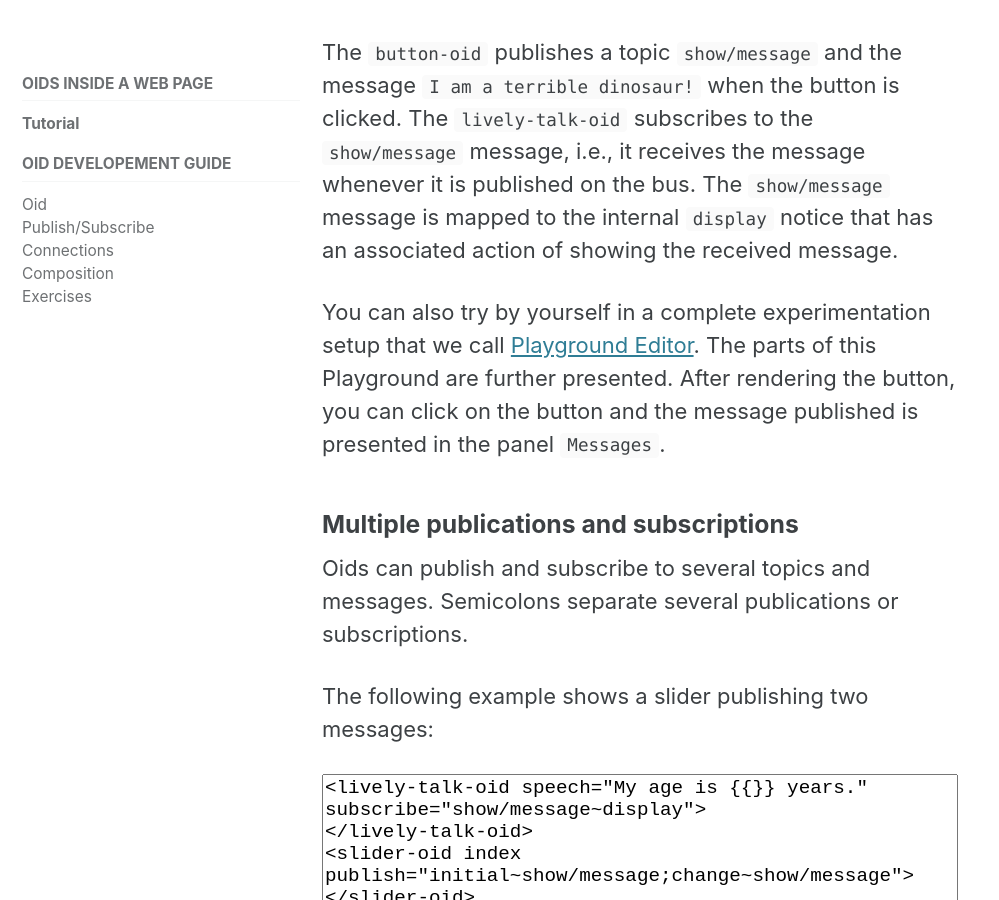
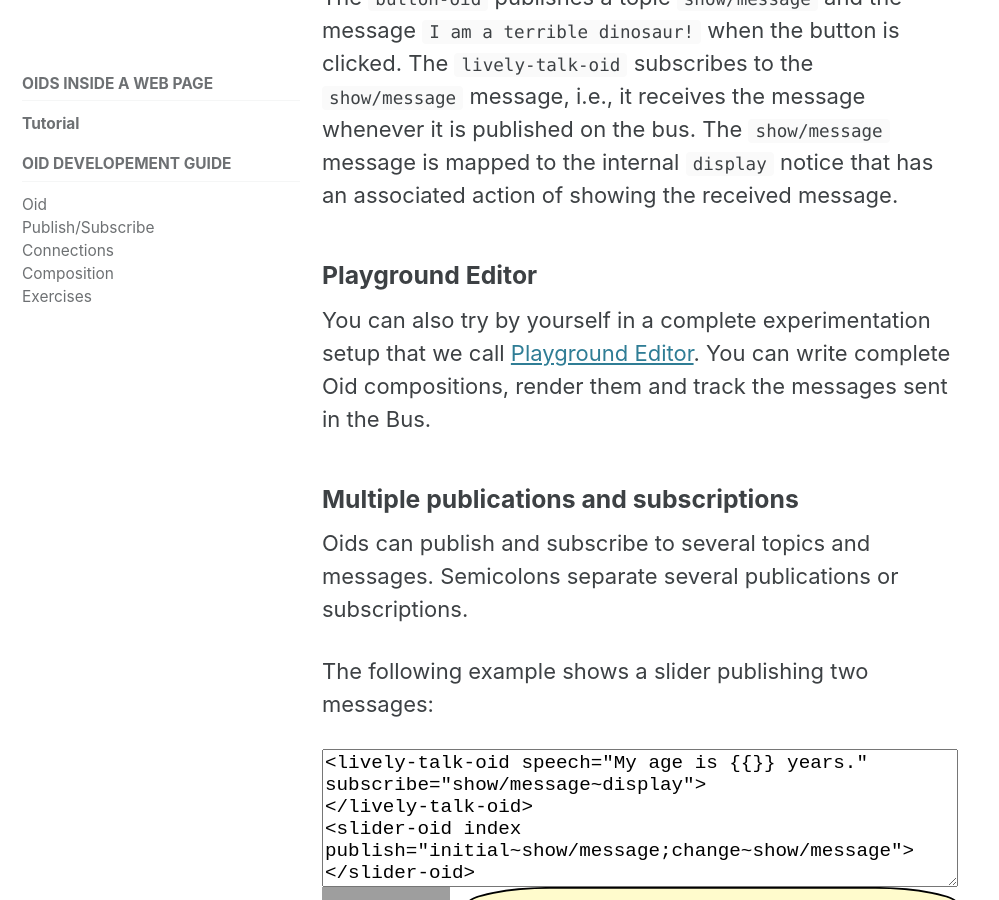
Before and after one commit to mundorum/oid, a Jekyll site: the page built from _pages/web/home.md, in a window 1280 px wide and 900 px high, scrolled down 4844 px. Shown: the whole window, without its empty margins (0-999 px from the left). Built offline with Jekyll 4.4.1, drawn with Linux system fonts in a browser that asks for light colours; cached includes are drawn as plain includes; some of the changed text lies outside the part shown.

Commit message:
feat (tutorial): reference to playground editor

```diff
--- a/_pages/web/home.md
+++ b/_pages/web/home.md
@@ -74,14 +74,14 @@
 
 <p>
 <oid-play messages>
-  <button-oid label="Start"
-              value="The dinosaur jumped into the mud."
-              publish="click~show/message">
+  <button-oid label="Talk"
+              publish="click~show/message"
+              value="Graauuuurrrr">
   </button-oid>
 </oid-play>
 </p>
 
-A `button-oid` produces a clickable button that can send a message when it is clicked. The following example shows a `button-oid` with a label `Start` that publishes a message when it is clicked. The message will have the topic `show/message` and the content `The dinosaur jumped into the mud.`:
+A `button-oid` produces a clickable button that can send a message when it is clicked. The following example shows a `button-oid` with a label `Talk` that publishes a message when it is clicked. The message will have the topic `show/message` and the content `Graauuuurrrr`:
 
 A button-oid always sends its value attribute in the message value.
 
@@ -112,7 +112,9 @@
 
 The `button-oid` publishes a topic `show/message` and the message `I am a terrible dinosaur!` when the button is clicked. The `lively-talk-oid` subscribes to the `show/message` message, i.e., it receives the message whenever it is published on the bus. The `show/message` message is mapped to the internal `display` notice that has an associated action of showing the received message.
 
-You can also try by yourself in a complete experimentation setup that we call [Playground Editor](https://harena-lab.github.io/harena-docs/js/harena/dccs/playground/). The parts of this Playground are further presented. After rendering the button, you can click on the button and the message published is presented in the panel `Messages`.
+### Playground Editor
+
+You can also try by yourself in a complete experimentation setup that we call [Playground Editor](https://mundorum.github.io/oid/oid/playground/editor/). You can write complete Oid compositions, render them and track the messages sent in the Bus.
 
 ### Multiple publications and subscriptions
 
```
